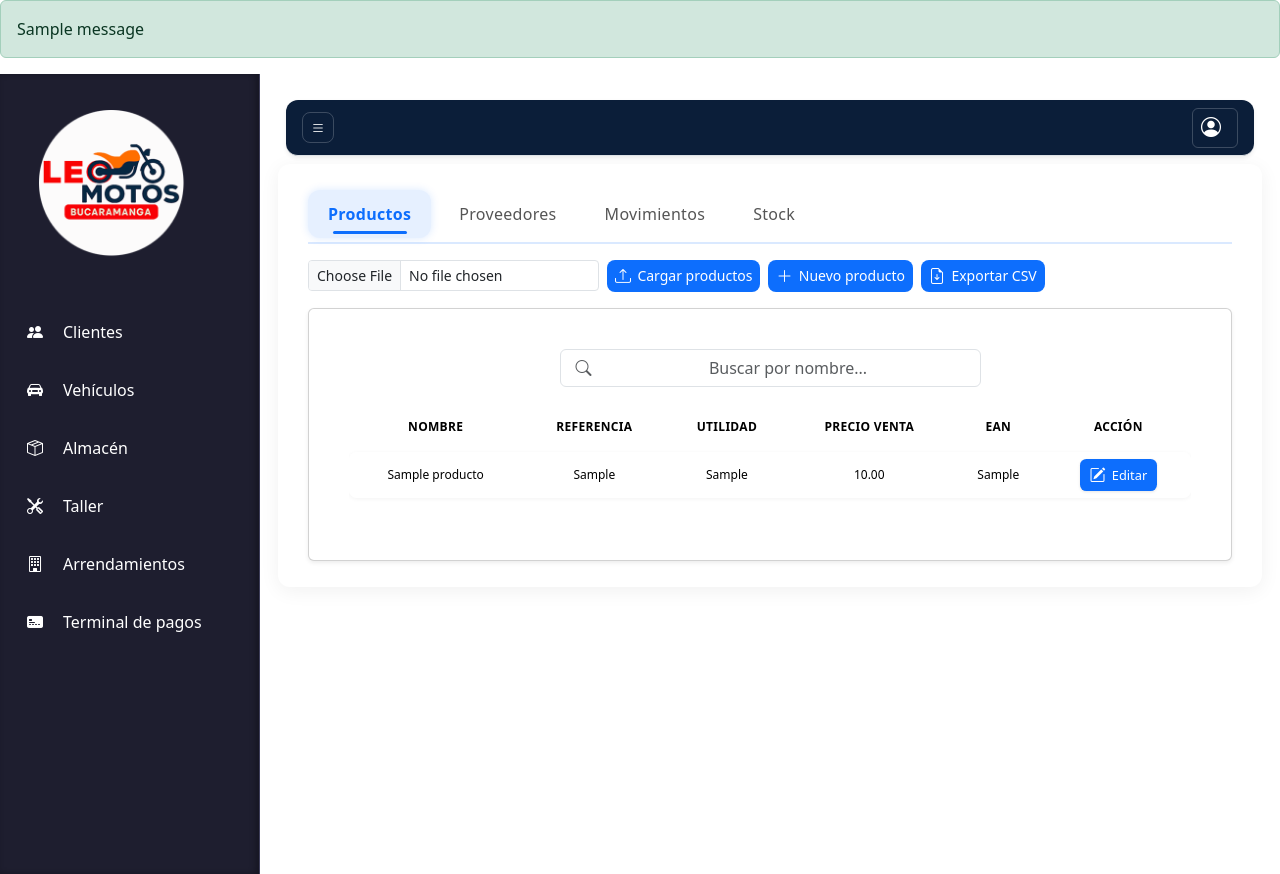
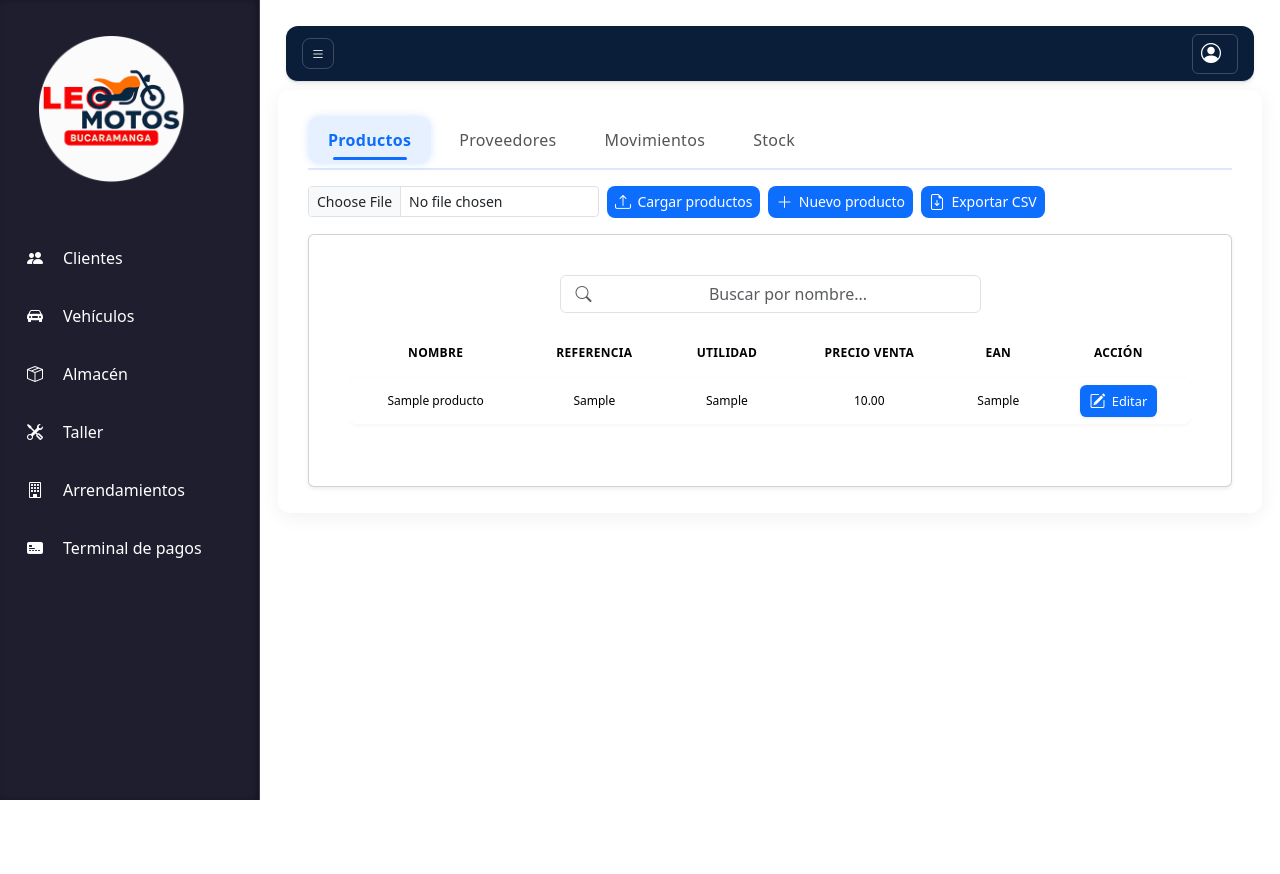
Before and after one commit to Xulian7/metro_project, a Django app: page /almacen/ in a window 1280 px wide. After the commit the page ends 800 px from the top, so only its background shows below. Run offline with Django 5.2, Linux system fonts and the light colour scheme; tables that the repository leaves empty hold one stand-in row (values such as "Sample post"); one stand-in notice (Sample message) is shown; some libraries are stand-ins or nearby versions.

Commit message:
App contratos

```diff
--- a/accounts/templates/accounts/home.html
+++ b/accounts/templates/accounts/home.html
@@ -53,14 +53,6 @@
   </head>
 
   <body>
-    {% if messages %}
-      {% for message in messages %}
-        <div class="alert alert-{{ message.tags }}">
-          {{ message }}
-        </div>
-      {% endfor %}
-    {% endif %}
-
     <div class="app-shell">
       <!-- Sidebar -->
       <aside id="sidebar" class="sidebar">
@@ -316,8 +308,6 @@
                           inset 0 2px 6px rgba(255,255,255,1),
                           inset 0 -3px 6px rgba(0,0,0,0.3);
                   }
-
-
                 </style>
             </div>
 
@@ -378,15 +368,10 @@
                     }
                 </style>
             </div>
-
-
-
-
           </div>
           {% endblock %}
         </div>
       </main>
-
     </div>
 
     <script>
@@ -485,15 +470,15 @@
                 widget.classList.remove("expandido");
           });
         });
-  // Eliminar mensajes toast después de 4 segundos
-  setTimeout(() => {
-    document.querySelectorAll('.toast-msg').forEach(el => el.remove());
-  }, 4000);
-
     </script>
 
     <!-- Bootstrap JS Bundle -->
     <script src="https://cdn.jsdelivr.net/npm/bootstrap@5.3.2/dist/js/bootstrap.bundle.min.js"></script>
+    <script>
+      setTimeout(() => {
+        document.querySelectorAll('.toast-msg').forEach(el => el.remove());
+      }, 4000);
+    </script>
 
   {% block scripts %}{% endblock %}
   {% block extra_js %}{% endblock %}
```
Lines whose indentation alone changed are shown as unchanged.
